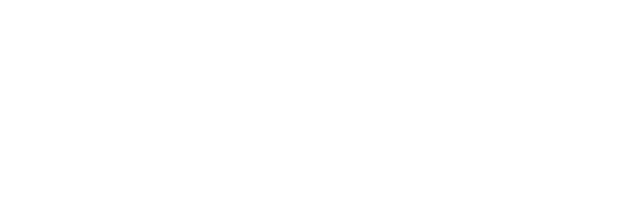
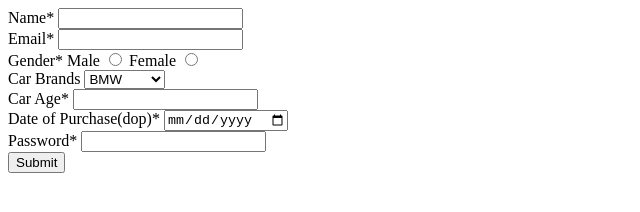
Before and after one commit to acciojob/car-insurance-form-abhi20-1996, a website: page main.html in a window 1280 px wide. Shown: the whole page, without its empty margins (0-640 px from the left). Drawn offline with Linux system fonts and the light colour scheme.

Commit message:
created a submission

```diff
--- a/main.html
+++ b/main.html
@@ -7,7 +7,24 @@
 </head>
 
 <body>
-	<!-- the entire body must be written by student -->
+	<form method="set">
+		<div><label for="#name">Name* <input id="#name" type="text" required></label></div>
+		<div><label for="#email">Email* <input id="#email" type="email" required></label></div>
+		<div><label>Gender*</label>
+		<label for="gender">Male <input type="radio" name="gender" required></label>
+		<label for="gender">Female <input type="radio" name="gender" required></label></div>
+		<div><label for="#car">Car Brands
+		<select id="#car">
+			<option>BMW</option>
+			<option>Audi</option>
+			<option>Mercedez</option>
+		</select> </label></div>
+		<div><label for="#age">Car Age* <input id="age" type="number" required></label></div>
+		<div><label for="#dop">Date of Purchase(dop)* <input id="#dop" type="date" required></label></div>
+        <div><label for="#password">Password* <input id="#password" type="password" required></label></div>
+
+		<div><button type"submit">Submit</button></div>
+	</form>
     <script type="text/javascript" src="./script.js">
 </script>
 
```
